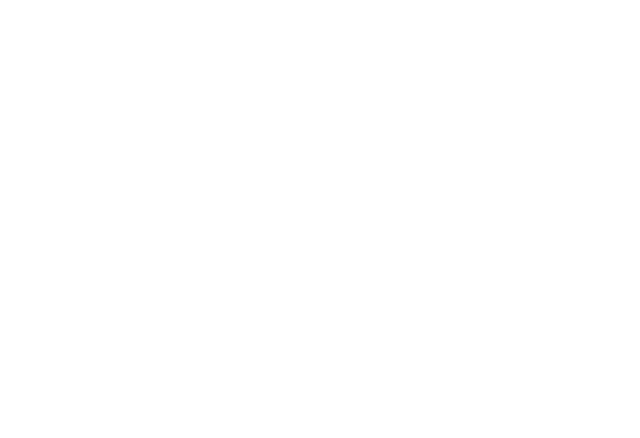
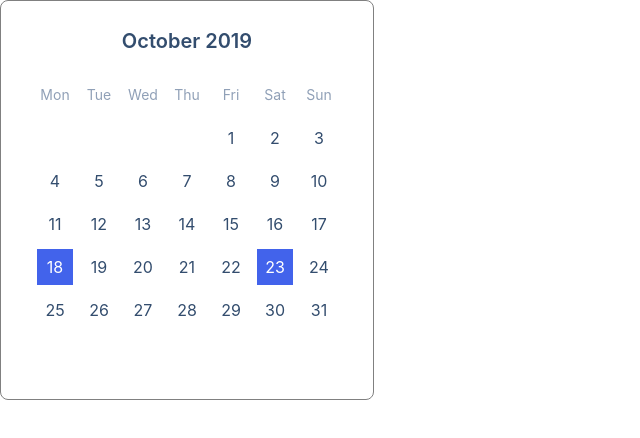
Before and after one commit to js-tasks-ru/htmlcss-20220919_andrewinapple, a website: page 05-lection3/03-calendar/index.html in a window 1280 px wide. Shown: the whole page, without its empty margins (0-640 px from the left). Drawn offline with Linux system fonts and the light colour scheme; a web font is replaced by a local one.

Commit message:
Calendar

```diff
--- a/05-lection3/03-calendar/calendar.css
+++ b/05-lection3/03-calendar/calendar.css
@@ -0,0 +1,61 @@
+.calendar {
+    font-family: 'Inter';
+    --digit-color: #334D6E;
+    --day-color: #90A0B7;
+    --title-color: #334D6E;
+    --higlight-digit: #FFFFFF;
+    --highlight-bg: #4263EB;
+    max-width: 300px;
+    border: 1px solid grey;
+    border-radius: 8px;
+    padding: 28px 36px;
+}
+
+.calendar__title {
+    color: var(--title-color);
+    text-align: center;
+    font-weight: 600;
+    font-size: 20px;
+    line-height: 24px;
+}
+
+.calendar__wrapper {}
+
+.calendar__inner {
+    margin-top: 24px;
+    display: grid;
+    grid-template-columns: repeat(7, 1fr);
+    grid-template-rows: repeat(7, 1fr);
+    grid-row-gap: 7px;
+    grid-column-gap: 8px;
+}
+
+.calendar__item {
+    font-size: 16px;
+    display: flex;
+    justify-content: center;
+    align-items: center;
+    color: var(--digit-color);
+}
+
+.calendar__item_day {
+    font-size: 14px;
+    color: var(--day-color);
+    font-weight: 400;
+    font-size: 14px;
+    line-height: 20px;
+}
+
+.calendar__item_highlight {
+    width: 36px;
+    height: 36px;
+    /* padding: 8px; */
+    color: var(--higlight-digit);
+    background-color: var(--highlight-bg);
+
+}
+
+.calendar__item_first {
+    grid-column-start: 5;
+    grid-column-end: 6;
+}
--- a/05-lection3/03-calendar/index.html
+++ b/05-lection3/03-calendar/index.html
@@ -1,12 +1,60 @@
 <!DOCTYPE html>
 <!-- Страница с календарем -->
 <html lang="ru">
+
 <head>
     <link rel="stylesheet" href="../../assets/css/main.css">
     <link rel="stylesheet" href="./calendar.css">
     <title>Calendar</title>
 </head>
+
 <body>
+    <div class="calendar">
+        <h2 class="calendar__title">October 2019</h2>
+        <div class="calendar__wrapper">
+            <div class="calendar__inner">
+                <div class="calendar__item calendar__item_day">Mon</div>
+                <div class="calendar__item calendar__item_day">Tue</div>
+                <div class="calendar__item calendar__item_day">Wed</div>
+                <div class="calendar__item calendar__item_day">Thu</div>
+                <div class="calendar__item calendar__item_day">Fri</div>
+                <div class="calendar__item calendar__item_day">Sat</div>
+                <div class="calendar__item calendar__item_day">Sun</div>
+                <!-- days -->
+                <div class="calendar__item calendar__item_first">1</div>
+                <div class="calendar__item">2</div>
+                <div class="calendar__item">3</div>
+                <div class="calendar__item">4</div>
+                <div class="calendar__item">5</div>
+                <div class="calendar__item">6</div>
+                <div class="calendar__item">7</div>
+                <div class="calendar__item">8</div>
+                <div class="calendar__item">9</div>
+                <div class="calendar__item">10</div>
+                <div class="calendar__item">11</div>
+                <div class="calendar__item">12</div>
+                <div class="calendar__item">13</div>
+                <div class="calendar__item">14</div>
+                <div class="calendar__item">15</div>
+                <div class="calendar__item">16</div>
+                <div class="calendar__item">17</div>
+                <div class="calendar__item calendar__item_highlight">18</div>
+                <div class="calendar__item">19</div>
+                <div class="calendar__item">20</div>
+                <div class="calendar__item">21</div>
+                <div class="calendar__item">22</div>
+                <div class="calendar__item calendar__item_highlight">23</div>
+                <div class="calendar__item">24</div>
+                <div class="calendar__item">25</div>
+                <div class="calendar__item">26</div>
+                <div class="calendar__item">27</div>
+                <div class="calendar__item">28</div>
+                <div class="calendar__item">29</div>
+                <div class="calendar__item">30</div>
+                <div class="calendar__item">31</div>
+            </div>
+        </div>
+    </div>
+</body>
 
-    </body>
 </html>
```
Lines whose indentation alone changed are shown as unchanged.
